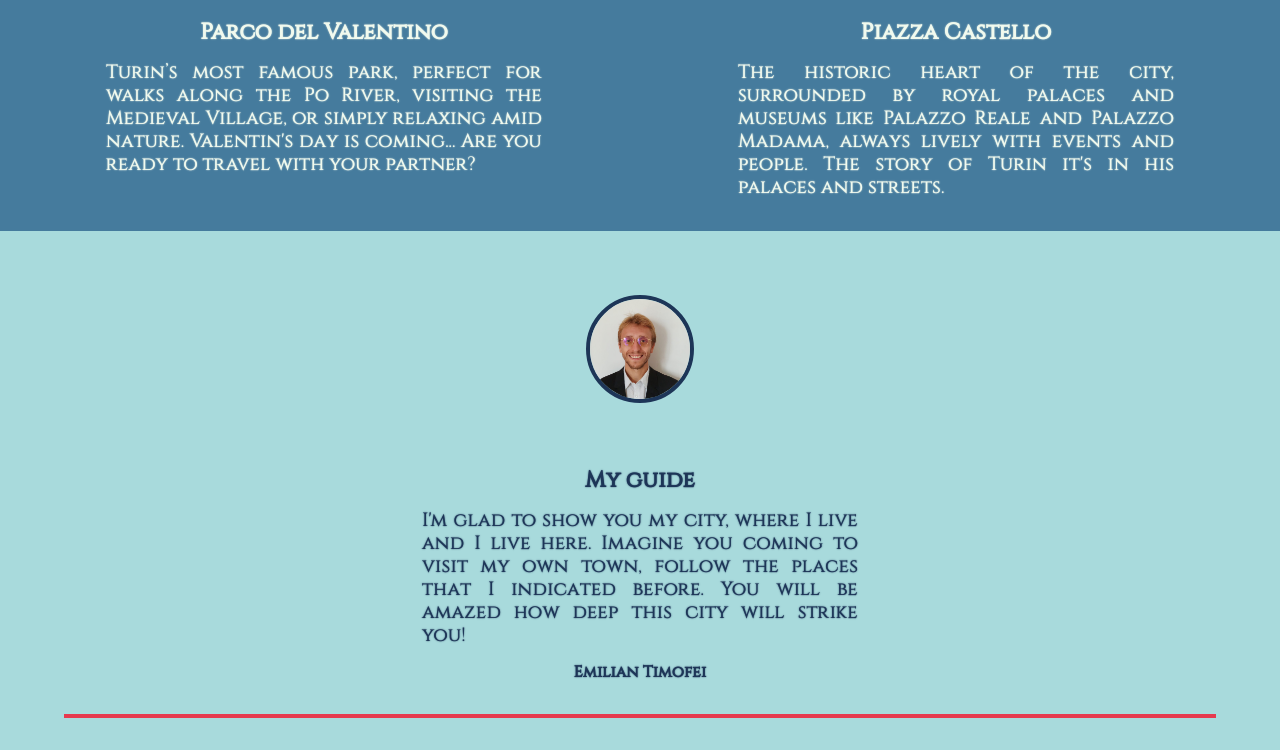
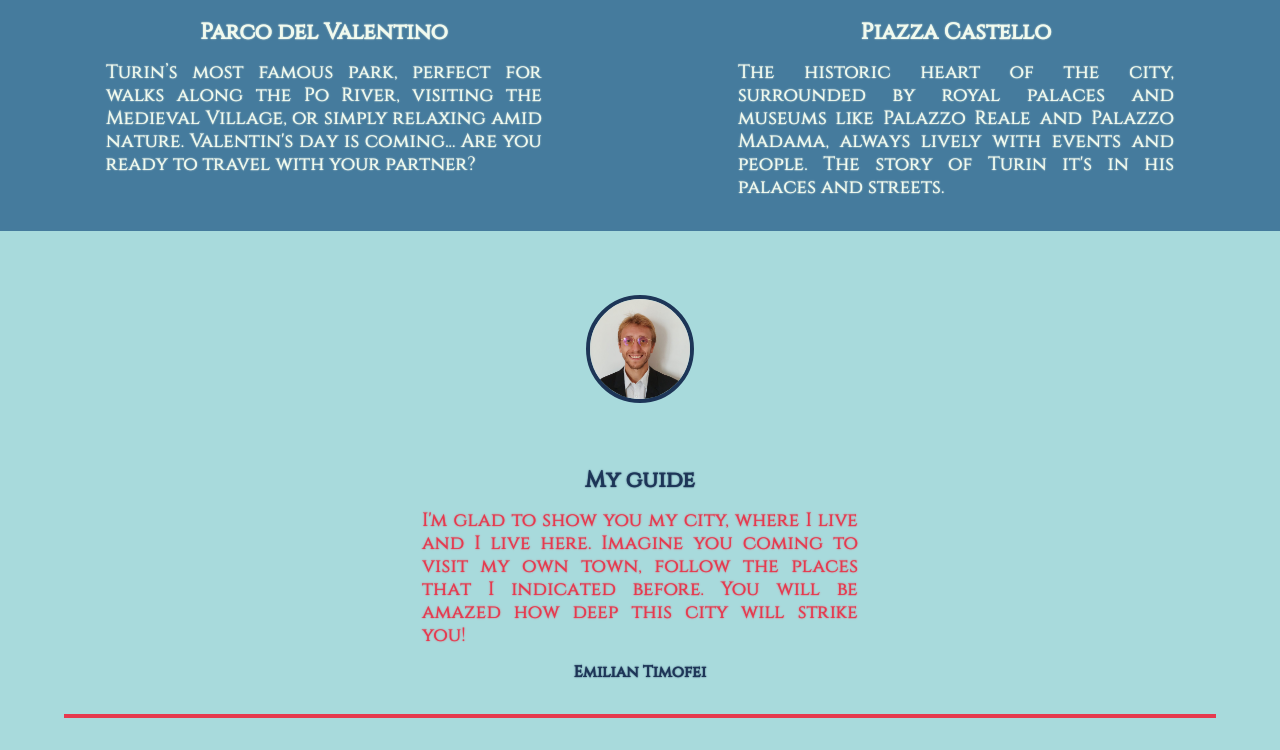
Before and after one commit to anonymouspython96/Solo-Project-Turin-City, a plain HTML site: page index.html in a window 1280 px wide. In both pictures the pointer is over the element 640 px from the left and 1566 px from the top of the page. Shown: the part 988-1738 px from the top of the page. Drawn offline with Linux system fonts and the light colour scheme.

Commit message:
added hover

```diff
--- a/style.css
+++ b/style.css
@@ -106,3 +106,7 @@ footer>article {
 footer>article>img {
     object-position: center center;
 }
+
+.foot-p:hover {
+    color: var(--red--color);
+}
```
